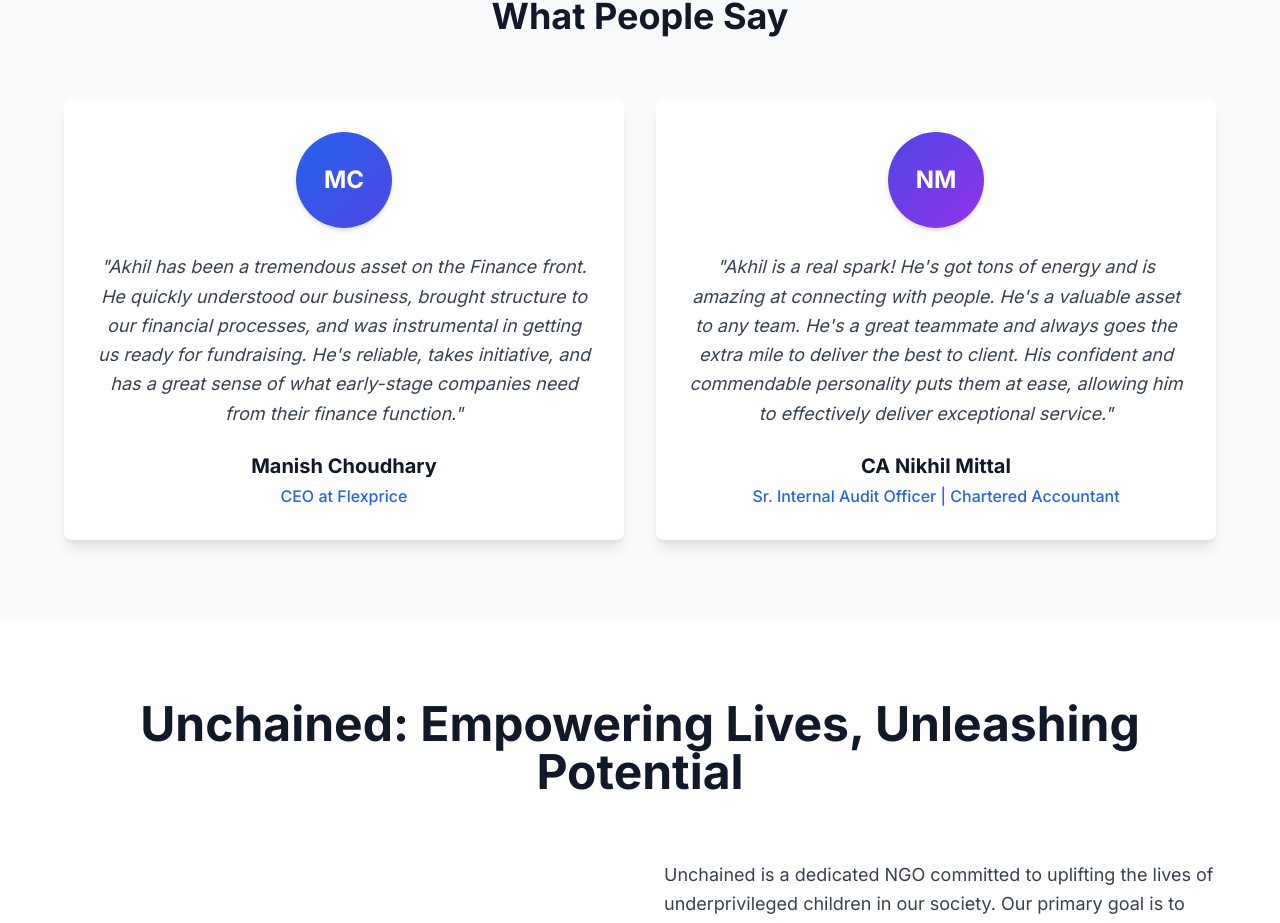
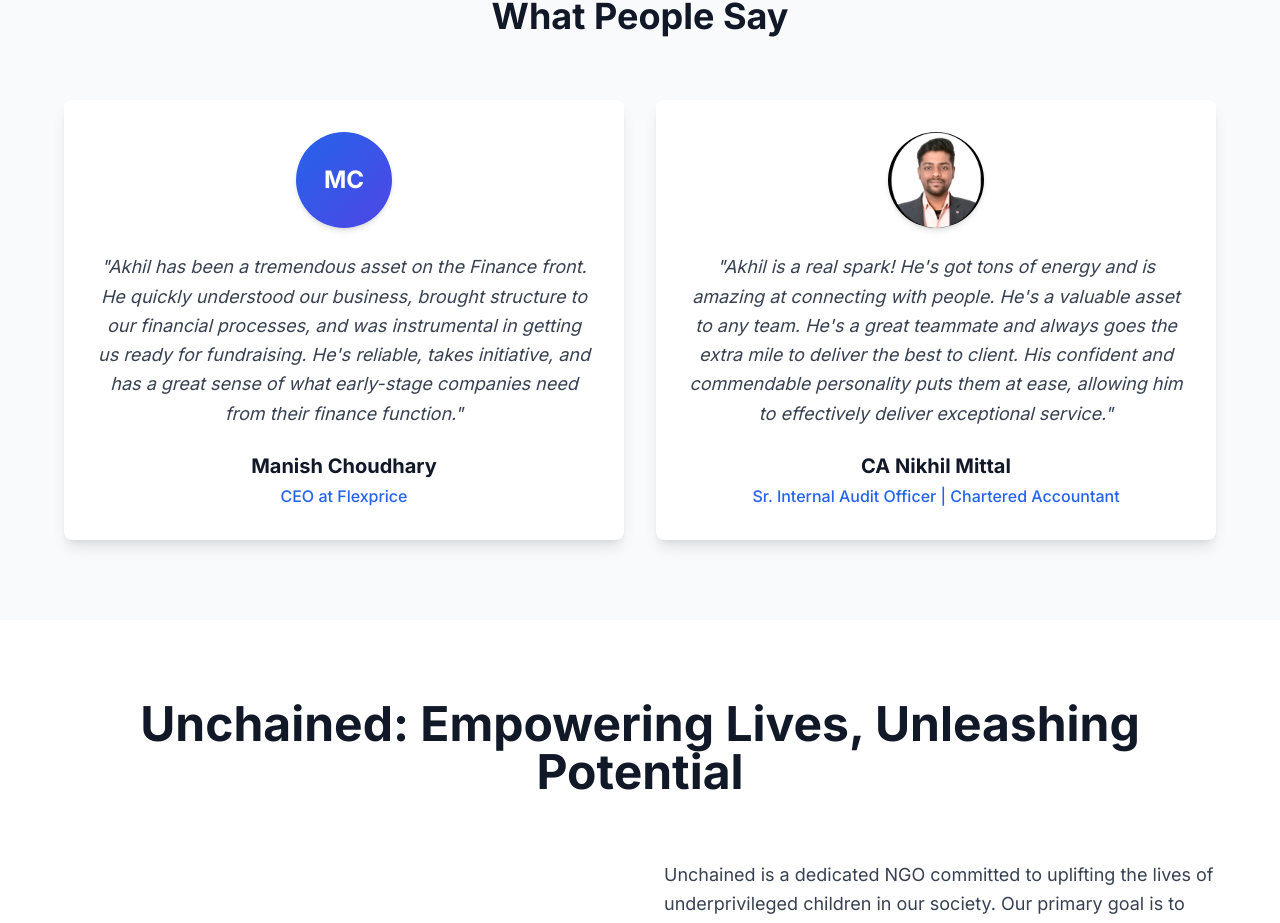
Before and after one commit to MishraAkhill/my-site-prototype, a React (Vite) app: page / in a window 1280 px wide. Shown: the part 3080-4003 px from the top of the page. Built offline with nearby package versions, Linux system fonts and the light colour scheme.

Commit message:
Add Nikhil Mittal's profile picture

```diff
--- a/src/components/Experience.tsx
+++ b/src/components/Experience.tsx
@@ -1,4 +1,6 @@
 import React from 'react';
+import { Avatar, AvatarImage, AvatarFallback } from '@/components/ui/avatar';
+import nikhilMittalImg from '@/assets/nikhil-mittal.png';
 
 const Experience = () => {
   const experiences = [
@@ -102,9 +104,10 @@ const Experience = () => {
             {/* CA Nikhil Mittal - Second */}
             <div className="bg-white rounded-lg shadow-lg p-8 hover:shadow-xl transition-shadow duration-300">
               <div className="flex flex-col items-center text-center">
-                <div className="w-24 h-24 rounded-full bg-gradient-to-br from-indigo-600 to-purple-600 flex items-center justify-center text-white text-2xl font-bold mb-6 shadow-md">
-                  NM
-                </div>
+                <Avatar className="w-24 h-24 mb-6 shadow-md">
+                  <AvatarImage src={nikhilMittalImg} alt="CA Nikhil Mittal" />
+                  <AvatarFallback className="bg-gradient-to-br from-indigo-600 to-purple-600 text-white text-2xl font-bold">NM</AvatarFallback>
+                </Avatar>
                 <p className="text-gray-700 italic mb-6 leading-relaxed text-lg">
                   "Akhil is a real spark! He's got tons of energy and is amazing at connecting with people. He's a valuable asset to any team. He's a great teammate and always goes the extra mile to deliver the best to client. His confident and commendable personality puts them at ease, allowing him to effectively deliver exceptional service."
                 </p>
```
Also changed, not shown: src/assets/nikhil-mittal.png (added).
